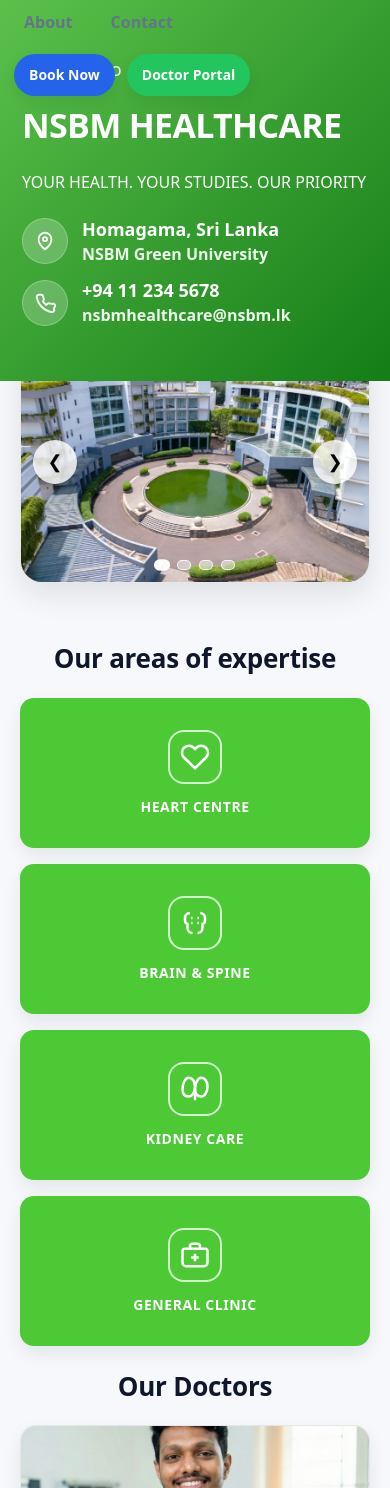
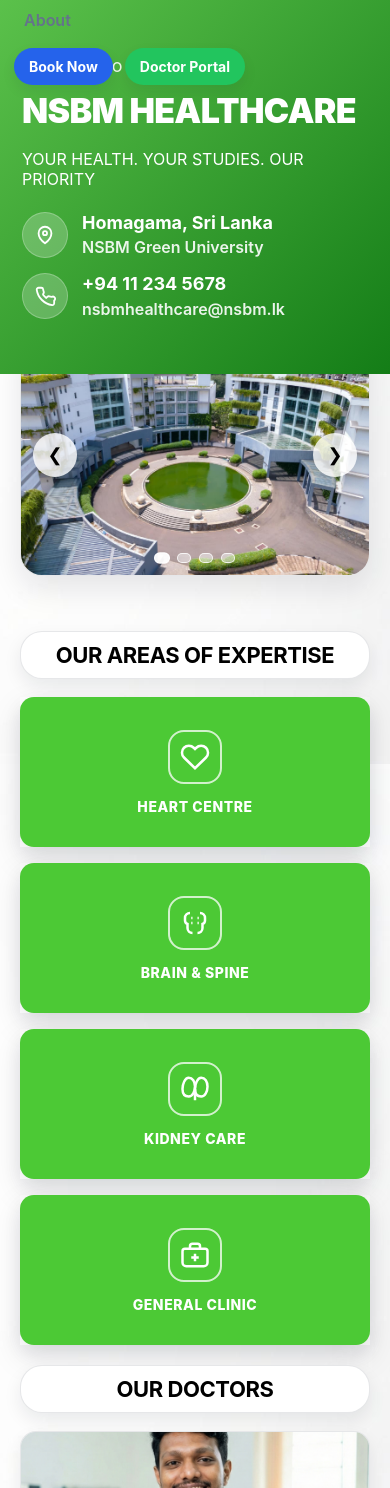
Before and after one commit to Poojana-Fernando/VIVA-Group-O-NSBM-WEB, a PHP site: page / in a window 390 px wide. Shown: the part 80-1568 px from the top of the page. Run offline with PHP 8.4, Linux system fonts and the light colour scheme.

Commit message:
Add files via upload
Upgraded JS animation functions and change bg og webpage, changed the doctor login interface background. pull assets folder before test

```diff
--- a/index.php
+++ b/index.php
@@ -4,7 +4,7 @@
 <head>
   <meta charset="UTF-8" />
   <meta name="viewport" content="width=device-width, initial-scale=1.0" />
-  <title>E-Channeling | Home</title>
+  <title>NSBM Healthcare | Home</title>
   <link rel="stylesheet" href="styles.css" />
 </head>
 
@@ -17,7 +17,7 @@
 
     <div class="nav-links">
         <a href="#about">About</a>
-        <a href="#contact">Contact</a>
+
     </div>
 
     <div class="nav-actions">
@@ -88,67 +88,67 @@
   </div>
 </div>
 <section class="services-wrap">
-  <h2 class="services-title">Our areas of expertise</h2>
+  <h2 class="services-title reveal">Our areas of expertise</h2>
 
-  <div class="services-grid">
+  <div class="services-grid reveal">
 
-    <a class ="service-link" href="servicesPages/heart.html">
-    <div class="service-tile active">
-      <div class="service-icon">
+    <a class ="service-link reveal" href="servicesPages/heart.html">
+    <div class="service-tile active reveal">
+      <div class="service-icon reveal">
         <svg viewBox="0 0 24 24" fill="none" stroke-width="2">
           <path d="M20.8 4.6a5.5 5.5 0 0 0-7.8 0L12 5.6l-1-1a5.5 5.5 0 0 0-7.8 7.8l1 1L12 21l7.8-7.6 1-1a5.5 5.5 0 0 0 0-7.8z"/>
         </svg>
       </div>
-      <div class="service-name">Heart Centre</div>
+      <div class="service-name reveal">Heart Centre</div>
     </div>
     </a>
 
-    <a class ="service-link" href="servicesPages/brain.html">
-    <div class="service-tile">
-      <div class="service-icon">
+    <a class ="service-link reveal" href="servicesPages/brain.html">
+    <div class="service-tile reveal">
+      <div class="service-icon reveal">
         <svg viewBox="0 0 24 24" fill="none" stroke-width="2">
           <path d="M8 4a4 4 0 0 0-4 4v2a3 3 0 0 0 2 2.8V16a4 4 0 0 0 4 4"/>
           <path d="M16 4a4 4 0 0 1 4 4v2a3 3 0 0 1-2 2.8V16a4 4 0 0 1-4 4"/>
           <path d="M9 8h1M14 8h1M9 12h1M14 12h1"/>
         </svg>
       </div>
-      <div class="service-name">Brain &amp; Spine</div>
+      <div class="service-name reveal">Brain &amp; Spine</div>
     </div>
     </a>
 
-    <a class ="service-link" href="servicesPages/kidney.html">
-    <div class="service-tile">
-      <div class="service-icon">
+    <a class ="service-link reveal" href="servicesPages/kidney.html">
+    <div class="service-tile reveal">
+      <div class="service-icon reveal">
         <svg viewBox="0 0 24 24" fill="none" stroke-width="2">
           <path d="M7 3c3 0 5 3 5 7s-2 8-5 8-5-2-5-6 2-9 5-9z"/>
           <path d="M17 3c3 0 5 3 5 7s-2 8-5 8-5-2-5-6 2-9 5-9z"/>
           <path d="M12 12v9"/>
         </svg>
       </div>
-      <div class="service-name">Kidney Care</div>
+      <div class="service-name reveal">Kidney Care</div>
     </div>
     </a>
 
-    <a class ="service-link" href="servicesPages/general.html">
-    <div class="service-tile">
-      <div class="service-icon">
+    <a class ="service-link reveal" href="servicesPages/general.html">
+    <div class="service-tile reveal">
+      <div class="service-icon reveal">
         <svg viewBox="0 0 24 24" fill="none" stroke-width="2">
           <path d="M8 7V5a2 2 0 0 1 2-2h4a2 2 0 0 1 2 2v2"/>
           <path d="M4 7h16a2 2 0 0 1 2 2v9a3 3 0 0 1-3 3H5a3 3 0 0 1-3-3V9a2 2 0 0 1 2-2z"/>
           <path d="M12 11v6M9 14h6"/>
         </svg>
       </div>
-      <div class="service-name">General Clinic</div>
+      <div class="service-name reveal">General Clinic</div>
     </div>
     </a>
 
   </div>
 </section>
 <section class="doctors-wrap" id="doctors">
-  <h2 class="doctors-title">Our Doctors</h2>
+  <h2 class="doctors-title reveal">Our Doctors</h2>
 
   <div class="doctors-grid">
-    <div class="doctor-card">
+    <div class="doctor-card reveal">
       <div class="doctor-photo">
         <img src="Assets/doctor1.png" alt="Dr. Radin Renula">
       </div>
@@ -158,7 +158,7 @@
       </div>
     </div>
 
-    <div class="doctor-card">
+    <div class="doctor-card reveal">
       <div class="doctor-photo">
         <img src="Assets/doctor2.png" alt="Dr. Vinuka Jayavihan">
       </div>
@@ -168,7 +168,7 @@
       </div>
     </div>
 
-    <div class="doctor-card">
+    <div class="doctor-card reveal">
       <div class="doctor-photo">
         <img src="Assets/doctor3.png" alt="Dr. chamidu">
       </div>
@@ -178,7 +178,7 @@
       </div>
     </div>
 
-    <div class="doctor-card">
+    <div class="doctor-card reveal">
       <div class="doctor-photo">
         <img src="Assets/doctor4.png" alt="Dr. Poojana Fernando">
       </div>
@@ -187,21 +187,11 @@
         <p class="doctor-spec">General Physician</p>
       </div>
     </div>
-
-    <div class="doctor-card">
-      <div class="doctor-photo">
-        <img src="Assets/doctor5.png" alt="Dr. Kasun Mihiran">
-      </div>
-      <div class="doctor-info">
-        <p class="doctor-name">Dr. Kasun Mihiran</p>
-        <p class="doctor-spec">Dermatologist</p>
-      </div>
-    </div>
   </div>
 </section>
 
 
-  <div id="about" class="section">
+  <div id="about" class="section reveal">
     <h2>About Us</h2>
     <p>
       At our University Hospital, your wellbeing comes first.
@@ -213,15 +203,65 @@
     </p>
   </div>
 
-  <div id="contact" class="section">
-    <h2>Contact Us</h2>
-    <p><strong>Email:</strong> nsbmhealthcare@nsbm.lk</p>
-    <p><strong>Phone:</strong> +94 11 234 5678</p>
-    <p><strong>Location:</strong> Homagama, Sri Lanka</p>
+
+  <footer class="site-footer reveal">
+  <div class="footer-container reveal">
+
+    <div class="footer-col brand-col reveal">
+      <img src="Assets/logo.png" alt="NSBM Healthcare Logo" class="footer-logo">
+      <p class="footer-desc reveal">
+        Providing safe, reliable, and student-friendly healthcare to ensure you stay healthy, focused, and confident throughout your academic journey.
+      </p>
+    </div>
+
+    <div class="footer-col reveal">
+      <h3>Quick Links</h3>
+      <ul>
+        <li><a href="index.php">Home</a></li>
+        <li><a href="#about">About Us</a></li>
+        <li><a href="#doctors">Our Doctors</a></li>
+        <li><a href="book_now.php">Book Appointment</a></li>
+        <li><a href="doctor_login.html">Doctor Portal</a></li>
+      </ul>
+    </div>
+
+    <div class="footer-col reveal">
+      <h3>Departments</h3>
+      <ul>
+        <li><a href="servicesPages/heart.html">Heart Centre</a></li>
+        <li><a href="servicesPages/brain.html">Brain & Spine</a></li>
+        <li><a href="servicesPages/kidney.html">Kidney Care</a></li>
+        <li><a href="servicesPages/general.html">General Clinic</a></li>
+      </ul>
+    </div>
+
+    <div class="footer-col contact-col reveal">
+      <h3>Contact Us</h3>
+      <ul>
+        <li>
+          <strong>Location:</strong>
+          NSBM Green University, Homagama, Sri Lanka
+        </li>
+        <li>
+          <strong>Phone:</strong>
+          +94 11 234 5678
+        </li>
+        <li>
+          <strong>Email:</strong>
+          nsbmhealthcare@nsbm.lk
+        </li>
+      </ul>
+    </div>
+
   </div>
 
-  <footer>
-    <p>&copy; 2026 E-Channeling System. All Rights Reserved.</p>
+  <div class="footer-bottom reveal">
+    <p>&copy; <?php echo date("Y"); ?> NSBM Healthcare E-Channeling System. All Rights Reserved.</p>
+    <div class="footer-legal">
+      <a href="#">Privacy Policy</a>
+      <a href="#">Terms of Service</a>
+    </div>
+  </div>
   </footer>
 
     <script>
@@ -324,6 +364,26 @@
     updateDots();
     start();
 </script>
+<script>
+document.addEventListener("DOMContentLoaded", () => {
+  const items = document.querySelectorAll(".reveal");
+
+  const observer = new IntersectionObserver((entries) => {
+    entries.forEach((entry) => {
+      if (entry.isIntersecting) {
+        // add animation class when visible
+        entry.target.classList.add("active");
+      } else {
+        // remove it when not visible (so it can animate again)
+        entry.target.classList.remove("active");
+      }
+    });
+  }, { threshold: 0.15 });
+
+  items.forEach((el) => observer.observe(el));
+});
+</script>
+
 
 
 
--- a/styles.css
+++ b/styles.css
@@ -1,125 +1,134 @@
-
-   :root{
-      --green:#22c55e;
-      --green-dark:#16a34a;
-      --blue:#2563eb;
-      --blue-dark:#1d4ed8;
-      --text:#0f172a;
-      --muted:#64748b;
-      --bg:#f6f8fb;
-      --card:#ffffff;
-      --border:rgba(15,23,42,.10);
-      --shadow: 0 12px 30px rgba(15,23,42,.10);
-      --shadow-soft: 0 8px 18px rgba(15,23,42,.08);
-      --radius:16px;
+:root {
+  --green: #22c55e;
+  --green-dark: #16a34a;
+  --blue: #2563eb;
+  --blue-dark: #1d4ed8;
+  --text: #0f172a;
+  --muted: #64748b;
+  --bg: #f6f8fb;
+  --card: #ffffff;
+  --border: rgba(15, 23, 42, .10);
+  --shadow: 0 12px 30px rgba(15, 23, 42, .10);
+  --shadow-soft: 0 8px 18px rgba(15, 23, 42, .08);
+  --radius: 16px;
 }
 
-    *{ box-sizing:border-box; }
+* {
+  box-sizing: border-box;
+}
 
 body{
-      font-family: ui-sans-serif, system-ui, -apple-system, "Segoe UI", Roboto, Arial, sans-serif;
-      margin:0;
-      color:var(--text);
-      line-height:1.6;
-      background:var(--bg);
+  margin: 0;
+  font-family: "Inter", system-ui, -apple-system, "Segoe UI", Roboto, Arial, sans-serif;
+
+  background: url("Assets/bg.jpg") no-repeat center center fixed;
+  background-size: cover;
 }
 
 
-    .navbar{
+.navbar {
   position: sticky;
   top: 0;
   height: 80px;
   z-index: 1000;
 
-      background: rgba(255,255,255,.75);
+  background: rgba(255, 255, 255, .75);
   backdrop-filter: blur(12px);
   -webkit-backdrop-filter: blur(12px);
 
   border-bottom: 1px solid var(--border);
   padding: 14px 28px;
 
-      display:flex;
-      align-items:center;
-      gap:16px;
+  display: flex;
+  align-items: center;
+  gap: 16px;
 }
 
 
-    .nsbm-logo{
-      display:flex;
+.nsbm-logo {
+  display: flex;
   height: 60px;
-      align-items:center;
+  align-items: center;
 }
-    .nsbm-logo img{
+
+.nsbm-logo img {
   height: 150px;
   width: auto;
-      display:block;
+  display: block;
   object-fit: contain;
 }
 
 
-    .nav-actions{
-      display:flex;
-      gap:12px;
+.nav-actions {
+  display: flex;
+  gap: 12px;
 }
 
 
-    .nav-links{
-      margin-left:auto;
-      display:flex;
-      gap:18px;
+.nav-links {
+  margin-left: auto;
+  display: flex;
+  gap: 18px;
 }
-    .nav-links a{
-      text-decoration:none;
+
+.nav-links a {
+  text-decoration: none;
   color: var(--muted);
-      font-weight:600;
+  font-weight: 600;
   padding: 8px 10px;
   border-radius: 10px;
   transition: .2s;
 }
-    .nav-links a:hover{
+
+.nav-links a:hover {
   color: var(--text);
-      background: rgba(37,99,235,.08);
+  background: rgba(37, 99, 235, .08);
 }
 
 
-    .btn{
-      display:inline-flex;
-      align-items:center;
-      justify-content:center;
+.btn {
+  display: inline-flex;
+  align-items: center;
+  justify-content: center;
 
   padding: 10px 16px;
   border-radius: 999px;
-      text-decoration:none;
-      font-weight:700;
+  text-decoration: none;
+  font-weight: 700;
   border: 1px solid transparent;
   transition: .2s ease;
-      cursor:pointer;
-      box-shadow: 0 6px 14px rgba(15,23,42,.08);
+  cursor: pointer;
+  box-shadow: 0 6px 14px rgba(15, 23, 42, .08);
 }
 
-    .btn-book{
+.btn-book {
   background: var(--blue);
   color: #fff;
 }
-    .btn-book:hover{
+
+.btn-book:hover {
   background: var(--blue-dark);
   transform: translateY(-1px);
 }
 
-    .btn-doc{
+.btn-doc {
   background: var(--green);
-      color:#fff;
+  color: #fff;
 }
-    .btn-doc:hover{
+
+.btn-doc:hover {
   background: var(--green-dark);
   transform: translateY(-1px);
 }
 
 
-    .nav-btn{ padding: 9px 14px; font-size: 14px; }
+.nav-btn {
+  padding: 9px 14px;
+  font-size: 14px;
+}
 
 
-  .hero{
+.hero {
   position: relative;
   min-height: 360px;
   display: flex;
@@ -129,15 +138,15 @@
 }
 
 
-  .hero::after{
-    content:"";
-    position:absolute;
-    inset:0;
-    background: rgba(0,0,0,.15);
+.hero::after {
+  content: "";
+  position: absolute;
+  inset: 0;
+  background: rgba(0, 0, 0, .15);
 }
 
 
-  .hero-panel{
+.hero-panel {
   position: relative;
   z-index: 2;
   width: min(850px, 85%);
@@ -149,8 +158,8 @@
 }
 
 
-  @media (max-width: 900px){
-    .hero-panel{
+@media (max-width: 900px) {
+  .hero-panel {
     width: 100%;
     clip-path: none;
     border-radius: 0;
@@ -158,13 +167,13 @@
   }
 }
 
-  .hero-small{
+.hero-small {
   font-size: 18px;
   opacity: .9;
   margin: 0 0 14px;
 }
 
-  .hero-title{
+.hero-title {
   font-size: clamp(34px, 4vw, 56px);
   font-weight: 900;
   letter-spacing: -0.02em;
@@ -173,36 +182,36 @@
 }
 
 
-  .hero-info{
+.hero-info {
   display: grid;
   gap: 14px;
   margin-top: 22px;
 }
 
-  .info-row{
+.info-row {
   display: flex;
   align-items: center;
   gap: 14px;
 }
 
-  .info-icon{
+.info-icon {
   width: 46px;
   height: 46px;
   border-radius: 999px;
-    background: rgba(255,255,255,.22);
+  background: rgba(255, 255, 255, .22);
   display: grid;
   place-items: center;
-    border: 1px solid rgba(255,255,255,.25);
+  border: 1px solid rgba(255, 255, 255, .25);
 }
 
-  .info-text{
+.info-text {
   font-size: 18px;
   font-weight: 700;
   line-height: 1.3;
 }
 
-  .info-sub{
-    display:block;
+.info-sub {
+  display: block;
   font-size: 16px;
   font-weight: 600;
   opacity: .9;
@@ -211,18 +220,18 @@
 
 
 
-    .cta-section{
-      display:flex;
+.cta-section {
+  display: flex;
   width: min(850px, 85%);
-      justify-content:center;
-      gap:22px;
+  justify-content: center;
+  gap: 22px;
   margin-top: -55px;
   padding: 0 20px;
   flex-wrap: wrap;
 }
 
-    .card{
-      background: rgba(255,255,255,.90);
+.card {
+  background: rgba(255, 255, 255, .90);
   backdrop-filter: blur(10px);
   -webkit-backdrop-filter: blur(10px);
 
@@ -231,67 +240,83 @@
   border-radius: var(--radius);
   box-shadow: var(--shadow);
   width: min(360px, 92vw);
-      text-align:center;
+  text-align: center;
   transition: .2s ease;
 }
-    .card:hover{
+
+.card:hover {
   transform: translateY(-4px);
-      box-shadow: 0 18px 40px rgba(15,23,42,.14);
+  box-shadow: 0 18px 40px rgba(15, 23, 42, .14);
 }
-    .card h3{
+
+.card h3 {
   margin: 4px 0 8px;
   font-size: 20px;
 }
-    .card p{
+
+.card p {
   margin: 0 0 18px;
   color: var(--muted);
 }
 
 
-    .section{
+.section {
   padding: 70px 20px;
   max-width: 1000px;
   margin: auto;
 }
-    .section h2{
-      margin:0 0 10px;
+
+.section h2 {
+  margin: 0 0 10px;
   font-size: 28px;
   letter-spacing: -0.01em;
 }
-    .section p{ color: var(--muted); }
 
-    #contact.section{
-      background: #fff;
+.section p {
+  color: var(--muted);
+}
+
+/* About section styled as a card for visual consistency */
+
+#about.section {
+  background: #ffffff;
+  width: 100%;
   border-radius: 22px;
   border: 1px solid var(--border);
   box-shadow: var(--shadow-soft);
-      padding: 50px 20px;
+  padding: 60px 30px;
+  margin-bottom: 40px;
 }
 
 
-    footer{
-      background: #0b1220;
-      color: rgba(255,255,255,.85);
-      text-align:center;
-      padding: 28px 16px;
-      margin-top: 50px;
-      border-top: 1px solid rgba(255,255,255,.08);
+/* Footer styles moved to .site-footer class below */
+
+
+@media (max-width: 720px) {
+  .navbar {
+    padding: 12px 14px;
+    gap: 10px;
+    flex-wrap: wrap;
   }
 
-
-    @media (max-width: 720px){
-      .navbar{ padding: 12px 14px; gap: 10px; flex-wrap: wrap; }
-      .nav-actions{ width: 100%; }
-      .nav-links{ margin-left: 0; width: 100%; justify-content: flex-start; }
+  .nav-actions {
+    width: 100%;
   }
 
-    .slider-wrap{
+  .nav-links {
+    margin-left: 0;
+    width: 100%;
+    justify-content: flex-start;
+  }
+}
+
+.slider-wrap {
   max-width: 1500px;
   margin: -60px auto 0;
   padding: 0 20px;
 }
 
-    .slider{
+.slider {
   position: relative;
   overflow: hidden;
   border-radius: 22px;
@@ -300,20 +325,20 @@
   background: #fff;
 }
 
-    .slides{
+.slides {
   display: flex;
   transition: transform .9s ease;
   will-change: transform;
 }
 
-    .slide{
+.slide {
   flex: 0 0 100%;
   width: 100%;
   height: 600px;
   background: #e5e7eb;
 }
 
-    .slide img{
+.slide img {
   width: 100%;
   height: 100%;
   object-fit: cover;
@@ -321,7 +346,7 @@
 }
 
 
-    .slider-btn{
+.slider-btn {
   position: absolute;
   top: 50%;
   transform: translateY(-50%);
@@ -329,20 +354,29 @@
   width: 44px;
   height: 44px;
   border-radius: 999px;
-    background: rgba(255,255,255,.8);
-    box-shadow: 0 10px 20px rgba(15,23,42,.15);
+  background: rgba(255, 255, 255, .8);
+  box-shadow: 0 10px 20px rgba(15, 23, 42, .15);
   cursor: pointer;
   font-size: 18px;
   display: grid;
   place-items: center;
   transition: .2s;
 }
-    .slider-btn:hover{ background: rgba(255,255,255,.95); }
-    .slider-btn.prev{ left: 12px; }
-    .slider-btn.next{ right: 12px; }
+
+.slider-btn:hover {
+  background: rgba(255, 255, 255, .95);
+}
+
+.slider-btn.prev {
+  left: 12px;
+}
+
+.slider-btn.next {
+  right: 12px;
+}
 
 
-    .dots{
+.dots {
   position: absolute;
   left: 0;
   right: 0;
@@ -351,87 +385,103 @@
   justify-content: center;
   gap: 8px;
 }
-    .dot{
+
+.dot {
   width: 10px;
   height: 10px;
   border-radius: 999px;
-    border: 1px solid rgba(255,255,255,.8);
-    background: rgba(255,255,255,.45);
+  border: 1px solid rgba(255, 255, 255, .8);
+  background: rgba(255, 255, 255, .45);
   cursor: pointer;
   transition: .2s;
 }
-    .dot.active{
-    background: rgba(255,255,255,.95);
+
+.dot.active {
+  background: rgba(255, 255, 255, .95);
   transform: scale(1.15);
 }
 
 
-    @media (max-width: 720px){
-    .slide{ height: 240px; }
-    .slider-wrap{ margin-top: -40px; }
+@media (max-width: 720px) {
+  .slide {
+    height: 240px;
   }
 
-.services-wrap{
+  .slider-wrap {
+    margin-top: -40px;
+  }
+}
+
+.services-wrap {
   max-width: 1100px;
   margin: 55px auto 0;
   padding: 0 20px;
 }
 
-.services-title{
-  text-align:center;
+.services-title {
+  text-align: center;
+  background: #ffffff;
+  border-radius: 22px;
+  border: 1px solid var(--border);
+  box-shadow: var(--shadow-soft);
+  padding: 10px;
+  margin-bottom: 40px;
+  font-size: clamp(34px, 4vw, 56px);
+  font-size: 22px;
+  letter-spacing: -0.02em;
   margin: 0 0 18px;
-  font-size: 26px;
-  letter-spacing: -0.01em;
+  text-transform: uppercase;
 }
 
-.services-grid{
-  display:grid;
+.services-grid {
+  display: grid;
   grid-template-columns: repeat(4, 1fr);
   gap: 16px;
 }
 
-.service-tile{
-  background: #4cc935;           /* tile color */
+.service-tile {
+  background: #4cc935;
+  /* tile color */
   border-radius: 14px;
   padding: 26px 18px;
   min-height: 150px;
 
-  display:flex;
-  flex-direction:column;
-  align-items:center;
-  justify-content:center;
-  text-align:center;
+  display: flex;
+  flex-direction: column;
+  align-items: center;
+  justify-content: center;
+  text-align: center;
 
-  color:#fff;
+  color: #fff;
   box-shadow: var(--shadow-soft);
   transition: .2s ease;
 }
 
 
-.service-tile:hover{
+.service-tile:hover {
   transform: translateY(-3px);
   box-shadow: var(--shadow);
 }
 
 
 
-.service-icon{
+.service-icon {
   width: 54px;
   height: 54px;
-  display:grid;
-  place-items:center;
-  border: 2px solid rgba(255,255,255,.75);
+  display: grid;
+  place-items: center;
+  border: 2px solid rgba(255, 255, 255, .75);
   border-radius: 16px;
   margin-bottom: 14px;
 }
 
-.service-icon svg{
+.service-icon svg {
   width: 30px;
   height: 30px;
   stroke: currentColor;
 }
 
-.service-name{
+.service-name {
   font-weight: 800;
   font-size: 14px;
   letter-spacing: .04em;
@@ -440,82 +490,99 @@
 }
 
 /* responsive */
-@media (max-width: 950px){
-  .services-grid{ grid-template-columns: repeat(2, 1fr); }
+@media (max-width: 950px) {
+  .services-grid {
+    grid-template-columns: repeat(2, 1fr);
   }
-@media (max-width: 520px){
-  .services-grid{ grid-template-columns: 1fr; }
 }
-.service-link{
+
+@media (max-width: 520px) {
+  .services-grid {
+    grid-template-columns: 1fr;
+  }
+}
+
+.service-link {
   text-decoration: none;
   color: inherit;
   display: block;
+  box-shadow: var(--shadow);
 }
 
-.service-link:focus-visible{
-  outline: 3px solid rgba(34,197,94,.45);
+.service-link:focus-visible {
+  outline: 3px solid rgba(34, 197, 94, .45);
   outline-offset: 6px;
   border-radius: 16px;
 }
 
 /* ===== Doctors Section ===== */
-.doctors-wrap{
+.doctors-wrap {
   max-width: 1100px;
   margin: 20px auto 0;
   padding: 0 20px 10px;
 }
 
-.doctors-title{
-  text-align:center;
+.doctors-title {
+  text-align: center;
+  background: #ffffff;
+  border-radius: 22px;
+  border: 1px solid var(--border);
+  box-shadow: var(--shadow-soft);
+  padding: 10px;
+  margin-bottom: 40px;
+  font-size: clamp(34px, 4vw, 56px);
+  font-size: 22px;
+  letter-spacing: -0.02em;
   margin: 0 0 18px;
-  font-size: 26px;
-  letter-spacing: -0.01em;
+  text-transform: uppercase;
 }
 
-.doctors-grid{
-  display:grid;
-  grid-template-columns: repeat(5, 1fr);
+.doctors-grid {
+  display: grid;
+  grid-template-columns: repeat(4, 1fr);
   gap: 16px;
+
 }
 
-.doctor-card{
+.doctor-card {
   background: var(--card);
   border: 1px solid var(--border);
   border-radius: 16px;
   overflow: hidden;
   box-shadow: var(--shadow-soft);
   transition: .2s ease;
+  margin-bottom: 40px;
 }
 
-.doctor-card:hover{
+.doctor-card:hover {
   transform: translateY(-4px);
   box-shadow: var(--shadow);
 }
 
-.doctor-photo{
+.doctor-photo {
   height: 220px;
   background: #e5e7eb;
 }
 
-.doctor-photo img{
+.doctor-photo img {
   width: 100%;
   height: 100%;
   object-fit: cover;
   display: block;
 }
 
-.doctor-info{
+.doctor-info {
   padding: 14px 14px 16px;
   text-align: center;
 }
 
-.doctor-name{
+.doctor-name {
   font-weight: 800;
   margin: 0;
   font-size: 16px;
 }
 
-.doctor-spec{
+.doctor-spec {
   margin: 4px 0 0;
   color: var(--muted);
   font-weight: 600;
@@ -523,10 +590,163 @@
 }
 
 /* responsive */
-@media (max-width: 950px){
-  .doctors-grid{ grid-template-columns: repeat(2, 1fr); }
+@media (max-width: 950px) {
+  .doctors-grid {
+    grid-template-columns: repeat(2, 1fr);
   }
-@media (max-width: 520px){
-  .doctors-grid{ grid-template-columns: 1fr; }
-  .doctor-photo{ height: 240px; }
 }
+
+@media (max-width: 520px) {
+  .doctors-grid {
+    grid-template-columns: 1fr;
+  }
+
+  .doctor-photo {
+    height: 240px;
+  }
+}
+
+/* =========================================
+   FOOTER STYLES
+   ========================================= */
+.site-footer {
+  background-color: #0f172a;
+  /* Deep professional slate */
+  color: #f8fafc;
+  padding: 60px 0 20px;
+  font-family: inherit;
+  margin-top: 60px;
+  text-align: left;
+}
+
+.footer-container {
+  display: flex;
+  flex-wrap: wrap;
+  justify-content: space-between;
+  max-width: 1200px;
+  margin: 0 auto;
+  padding: 0 20px;
+  gap: 40px;
+}
+
+.footer-col {
+  flex: 1;
+  min-width: 220px;
+}
+
+.footer-logo {
+  max-width: 160px;
+  height: auto;
+  display: block;
+  margin-bottom: 20px;
+  filter: brightness(0) invert(1);
+}
+
+.footer-desc {
+  line-height: 1.6;
+  font-size: 0.95rem;
+  color: #94a3b8;
+}
+
+.footer-col h3 {
+  font-size: 1.25rem;
+  margin-bottom: 25px;
+  color: #ffffff;
+  position: relative;
+  padding-bottom: 10px;
+}
+
+/* Medical Blue underline accent for headings */
+.footer-col h3::after {
+  content: '';
+  position: absolute;
+  left: 0;
+  bottom: 0;
+  width: 40px;
+  height: 3px;
+  background-color: #3b82f6;
+}
+
+.footer-col ul {
+  list-style: none;
+  padding: 0;
+  margin: 0;
+}
+
+.footer-col ul li {
+  margin-bottom: 12px;
+}
+
+.footer-col ul li a {
+  color: #94a3b8;
+  text-decoration: none;
+  transition: color 0.3s ease, padding-left 0.3s ease;
+  font-size: 0.95rem;
+  display: inline-block;
+}
+
+/* Hover effect for links */
+.footer-col ul li a:hover {
+  color: #3b82f6;
+  padding-left: 5px;
+}
+
+/* Footer Bottom Bar */
+.footer-bottom {
+  max-width: 1200px;
+  margin: 50px auto 0;
+  padding: 20px 20px 0;
+  border-top: 1px solid #334155;
+  display: flex;
+  flex-wrap: wrap;
+  justify-content: space-between;
+  align-items: center;
+  font-size: 0.85rem;
+  color: #64748b;
+}
+
+.footer-legal a {
+  color: #64748b;
+  text-decoration: none;
+  margin-left: 20px;
+  transition: color 0.3s ease;
+}
+
+.footer-legal a:hover {
+  color: #ffffff;
+}
+
+/* Responsive Tablet and Mobile Design */
+@media (max-width: 768px) {
+  .footer-container {
+    flex-direction: column;
+    gap: 30px;
+  }
+
+  .footer-bottom {
+    flex-direction: column;
+    text-align: center;
+    gap: 15px;
+  }
+
+  .footer-legal a {
+    margin: 0 10px;
+  }
+}
+/* Smooth scrolling for links */
+html {
+  scroll-behavior: smooth;
+}
+
+/* Base reveal state */
+.reveal {
+  opacity: 0;
+  transform: translateY(30px);
+  transition: all 0.8s ease-out;
+}
+
+/* State when visible on screen */
+.reveal.active {
+  opacity: 1;
+  transform: translateY(0);
+}
```
Also changed, not shown: doctor_login.html (+7 -1 lines), Assets/bg.jpg (added), Assets/bgdl.jpg (added), Assets/bgdl.png (added), Assets/bgs.jpg (added), Assets/services/brain1.jpg (added), Assets/services/brain2.jpg (added), Assets/services/brain3.jpg (added), Assets/services/clinic1.jpg (added), Assets/services/clinic2.jpg (added), Assets/services/clinic3.jpg (added), Assets/services/heart1.jpg (added), Assets/services/heart2.jpg (added), Assets/services/heart2.png (added), 4 more files. Lines whose indentation alone changed are shown as unchanged.
